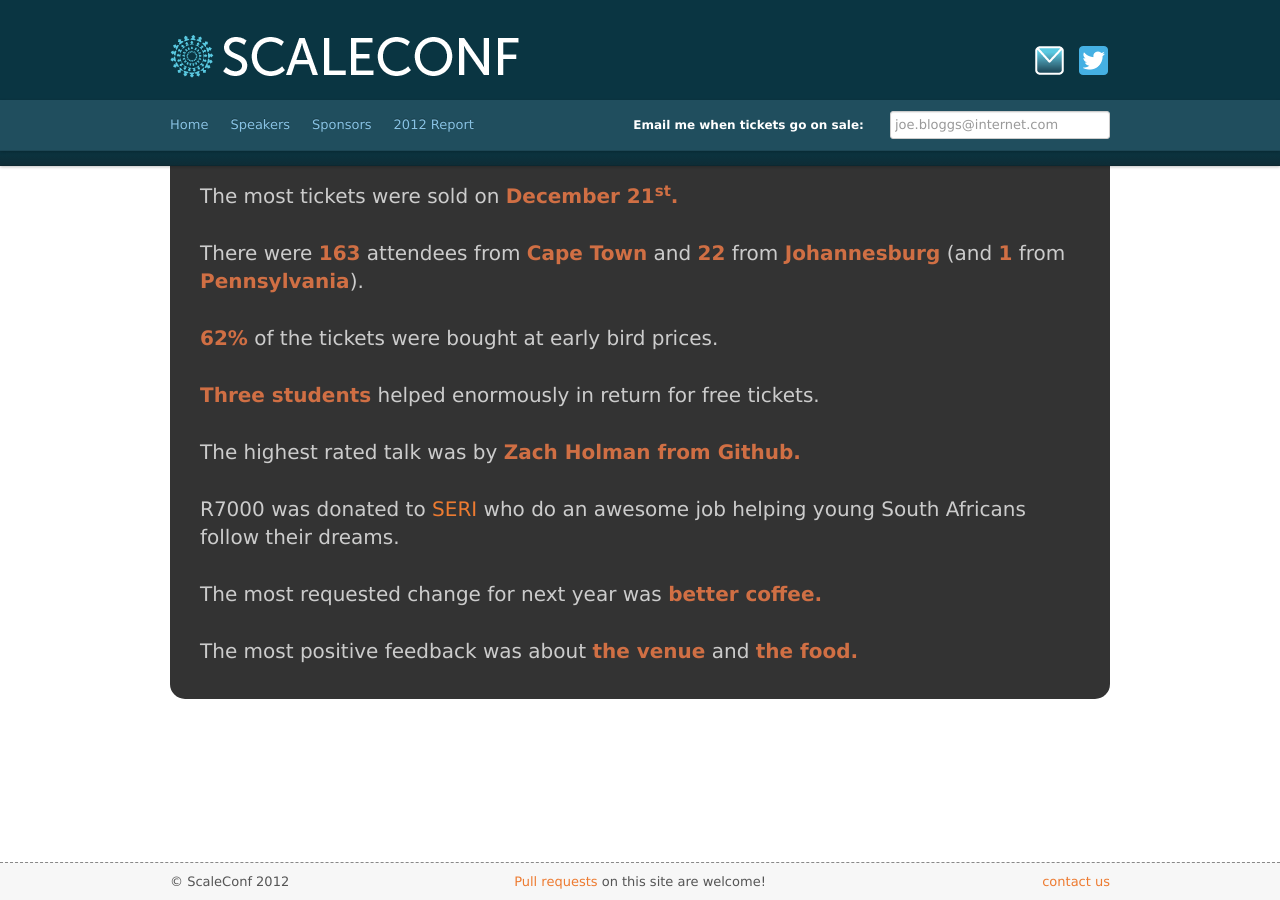
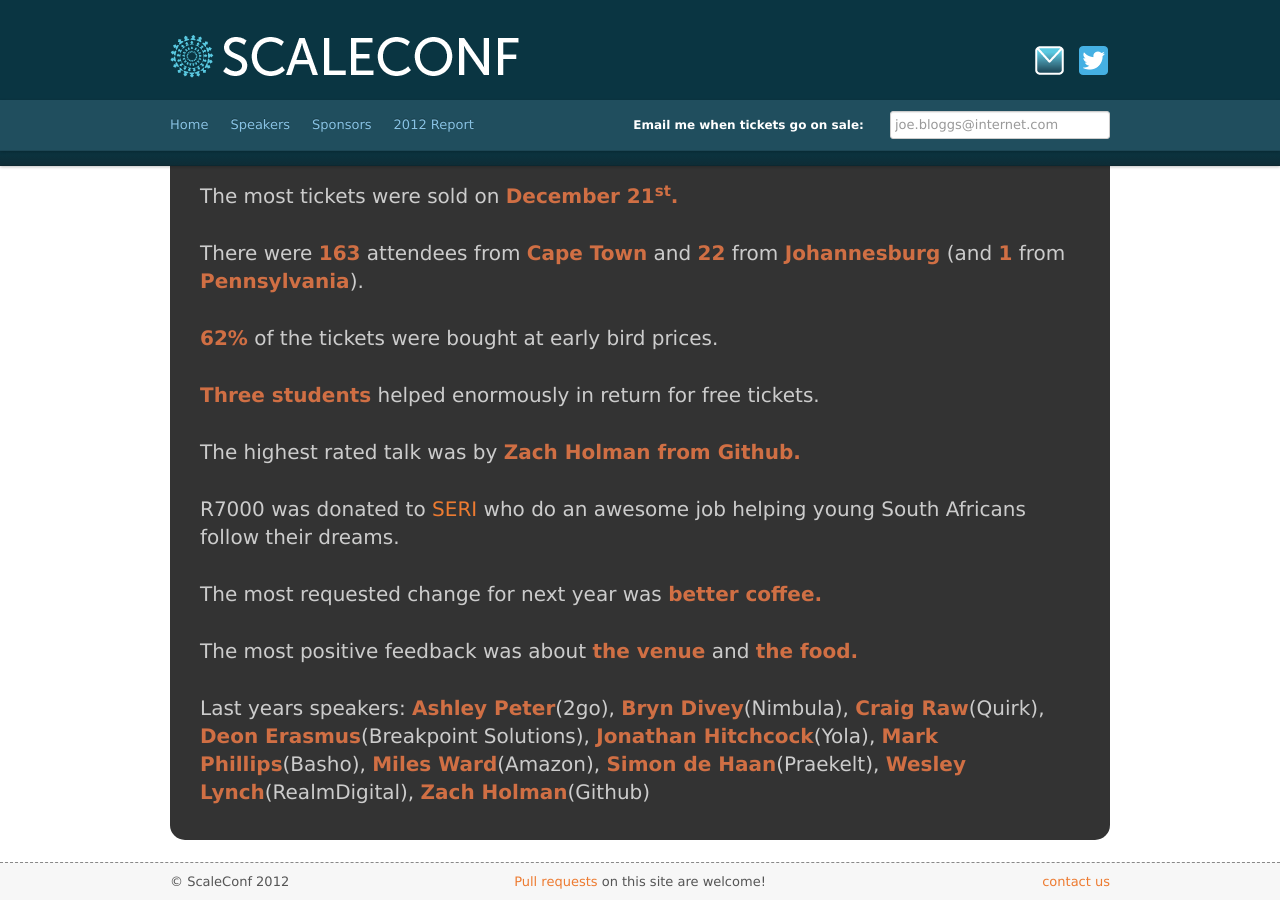
Before and after one commit to scaleconf/scaleconf.github.com, a Jekyll site: the page built from report-2012.html, in a window 1280 px wide and 900 px high, scrolled down 551 px. Built offline with Jekyll 4.4.1, drawn with Linux system fonts in a browser that asks for light colours; Markdown is read by kramdown in place of the engine named in the settings.

Commit message:
Added speakers to report to match tell-a-story page

```diff
--- a/report-2012.html
+++ b/report-2012.html
@@ -28,5 +28,17 @@
         <p class='report'> R7000 was donated to <a href='http://seri.org.za'>SERI</a> who do an awesome job helping young South Africans follow their dreams.</p>
         <p class='report'> The most requested change for next year was <b>better coffee.</b></p>
         <p class='report'> The most positive feedback was about <b>the venue</b> and <b>the food.</b></p>
+        <p class='report'> Last years speakers:
+            <b>Ashley Peter</b>(2go),
+            <b>Bryn Divey</b>(Nimbula),
+            <b>Craig Raw</b>(Quirk),
+            <b>Deon Erasmus</b>(Breakpoint Solutions),
+            <b>Jonathan Hitchcock</b>(Yola),
+            <b>Mark Phillips</b>(Basho),
+            <b>Miles Ward</b>(Amazon),
+            <b>Simon de Haan</b>(Praekelt),
+            <b>Wesley Lynch</b>(RealmDigital),
+            <b>Zach Holman</b>(Github)
+        </p>
     </div>
 </div>
```
